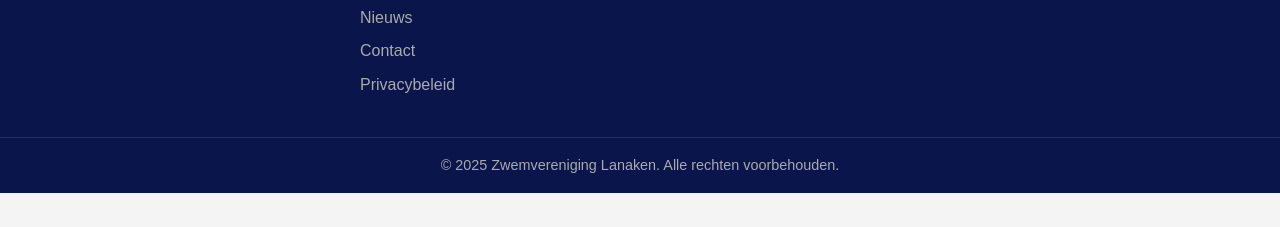
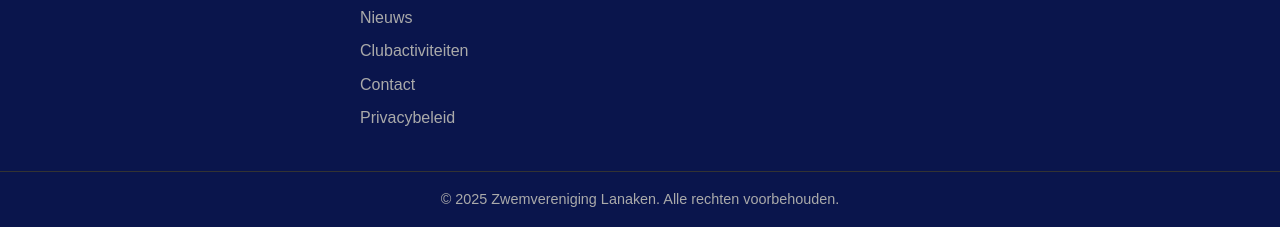
Before and after one commit to Conor-van-Bemmelen/SportoaseZwemverenigingLanaken, a website: page clubinfo.html in a window 1280 px wide. Shown: the part 4495-4722 px from the top of the page. Before the commit the page ends 4688 px from the top, so only its background shows below. Drawn offline with Linux system fonts and the light colour scheme.

Commit message:
Add files via upload

```diff
--- a/clubinfo.html
+++ b/clubinfo.html
@@ -287,7 +287,8 @@
                 <li><a href="clubinfo.html">Clubinfo</a></li>
                 <li><a href="zwemmen.html">Zwemmen</a></li>
                 <li><a href="nieuws.html">Nieuws</a></li>
-               <!-- <li><a href="shop.html">Shop</a></li>-->
+                <li><a href="clubactiviteiten.html">Clubactiviteiten</a></li>
+                <!-- <li><a href="shop.html">Shop</a></li>-->
                 <li><a href="contact.html">Contact</a></li>
                 <li><a href="privacybeleid.html">Privacybeleid</a></li>
             </ul>
```
Also changed, not shown: clubactiviteiten.html (+1 -0 lines), contact.html (+1 -0 lines), index.html (+1 -0 lines), nieuws.html (+2 -1 lines), zwemmen.html (+1 -0 lines).
